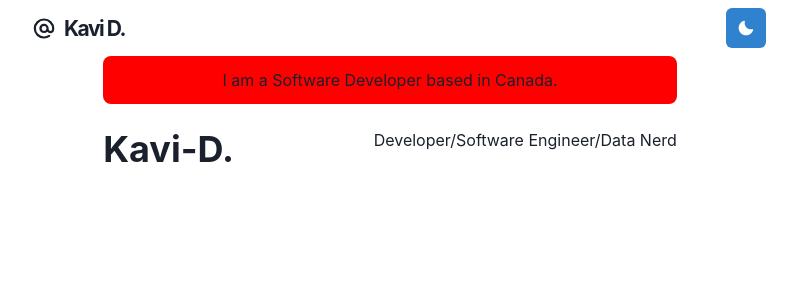
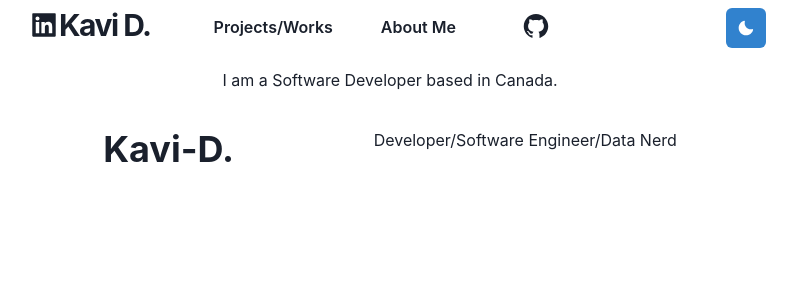
Before and after one commit to Kavi-D/Portfolio, a Next.js app in the folder app-local/: page / in a window 1280 px wide. Shown: the top 300 px of the page, without its empty margins (250-1047 px from the left). Built offline with nearby package versions, Linux system fonts and the light colour scheme.

Commit message:
touched up navbar and added icons and linked to github and linked in

```diff
--- /dev/null
+++ b/app-local/components/Githublogo.js
@@ -0,0 +1,34 @@
+import Link from 'next/link'
+import { Text, useColorModeValue } from '@chakra-ui/react'
+import styled from '@emotion/styled'
+import { AiFillGithub }from 'react-icons/ai';
+
+const LogoBox = styled.span`
+  font-weight: bold;
+  font-size: 28px;
+  display: inline-flex;
+  align-items: center;
+  height: 30px;
+  line-height: 20px;
+  padding: 10px;
+  > svg {
+    transition: 200ms ease;
+  }
+  &:hover > svg {
+    font-size: 33px;
+  }
+`
+
+const Githublogo = () => {
+  return (
+    <Link href="https://github.com/Kavi-D" scroll={false}>
+      <a target = "_blank">
+        <LogoBox>
+          <AiFillGithub width={10}/>
+        </LogoBox>
+      </a>
+    </Link>
+  )
+}
+
+export default Githublogo
--- a/app-local/components/Logo.js
+++ b/app-local/components/Logo.js
@@ -2,15 +2,15 @@ import Link from 'next/link'
 import { Text, useColorModeValue } from '@chakra-ui/react'
 import styled from '@emotion/styled'
 import { AtSignIcon } from '@chakra-ui/icons'
-
+import { AiFillLinkedin } from 'react-icons/ai'
 const LogoBox = styled.span`
   font-weight: bold;
-  font-size: 21px;
+  font-size: 30px;
   display: inline-flex;
   align-items: center;
   height: 30px;
   line-height: 20px;
-  padding: 10px;
+  padding: 15px;
   > svg {
     transition: 200ms ease;
   }
@@ -24,7 +24,7 @@ const Logo = () => {
     <Link href="https://www.linkedin.com/in/kavichandiran-dharmarajan-a1ab48203/" scroll={false}>
       <a target = "_blank">
         <LogoBox>
-          <AtSignIcon width={10}/>
+          <AiFillLinkedin width={10}/>
           <Text
             color={useColorModeValue('gray.800', 'whiteAlpha.900')}
             fontFamily='M PLUS Rounded 1c", sans-serif'
--- a/app-local/components/layouts/Navbar.js
+++ b/app-local/components/layouts/Navbar.js
@@ -13,14 +13,18 @@ import {
     Button,
     useColorMode,
     useColorModeValue,
-    IconButton
+    IconButton,
+    HStack
 } from '@chakra-ui/react'
 import Logo from '../Logo';
+
 
 
 import { HamburgerIcon } from '@chakra-ui/icons'
 import ThemeToggleButton from './theme-toggle-button'
 import { IoLogoGithub } from 'react-icons/io5'
+import  Githublogo  from '../Githublogo'
+import react from 'react';
 
 const Navbar  = () => {
     return (
@@ -32,6 +36,14 @@ const Navbar  = () => {
               <Logo/>
             </Heading>
           </Flex>
+
+          <HStack spacing = "40px" direction={'column'}>
+            <Flex spacing = "20px">
+                <Button variant = 'ghost' ml = {3} display={{ base: 'none', md: 'flex' }}>Projects/Works</Button>
+                <Button variant = 'ghost' ml = {4} display={{ base: 'none', md: 'flex' }}>About Me</Button>
+            </Flex>
+                <Githublogo/>
+          </HStack>
           <Box flex={1} align="right">
             <ThemeToggleButton />
 
--- a/app-local/pages/_app.js
+++ b/app-local/pages/_app.js
@@ -1,11 +1,12 @@
 import '../styles/globals.css'
 import { ChakraProvider } from '@chakra-ui/react'
 import Layout from '../components/layouts/main'
+
 function MyApp({ Component, pageProps, router }) {
 
   return (
     <ChakraProvider>
-      <Layout router = { router}>
+      <Layout router = {router}>
 
       <Component {...pageProps} key = {router.route}/>
       </Layout>
--- a/app-local/pages/index.js
+++ b/app-local/pages/index.js
@@ -1,10 +1,10 @@
 import { Box, Container, Heading } from '@chakra-ui/react'
-import Navbar from '../components/layouts/Navbar';
+
 const Page = () => {
   return (
 
     <Container>
-      <Box borderRadius = 'lg' bg = 'red' p = {3} mb = {6} align = "center">
+      <Box borderRadius = 'lg' bg = '#ffffff40' p = {3} mb = {6} align = "center">
          I am a Software Developer based in Canada.
       </Box>
 
```
Also changed, not shown: app-local/pages/works.js (added, +7 -0 lines).
